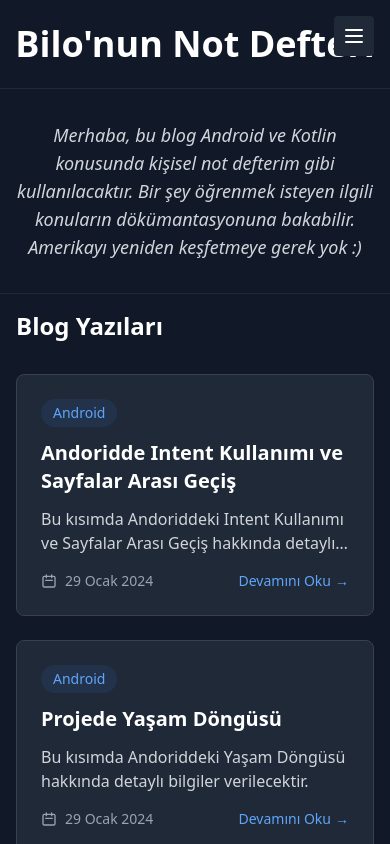
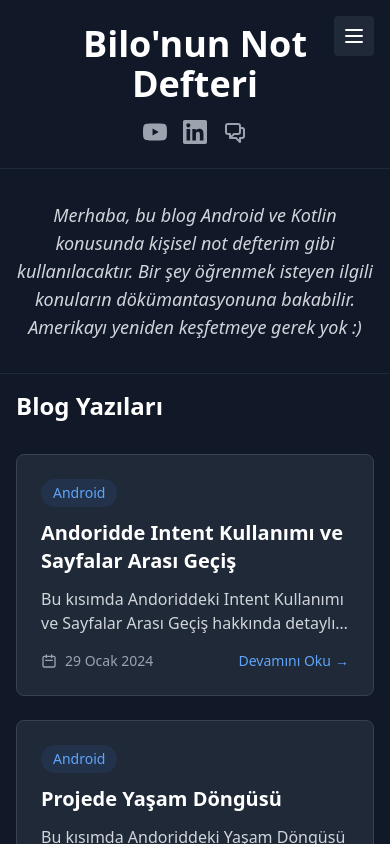
Before and after one commit to B1L0CAN/blog, a Next.js app: page / in a window 390 px wide. Shown: the top 844 px of the page. Built offline with nearby package versions, Linux system fonts and the light colour scheme.

Commit message:
Header düzeni güncellendi: Sosyal medya ikonları sağa yaslandı

```diff
--- a/src/app/page.tsx
+++ b/src/app/page.tsx
@@ -2,17 +2,27 @@ import BlogCard from '@/components/BlogCard';
 import Sidebar from '@/components/Sidebar';
 import { posts } from '@/data/posts';
 import Link from 'next/link';
+import SocialLinks from '@/components/SocialLinks';
 
 export default function Home() {
   return (
     <div className="flex flex-col min-h-screen bg-gray-900">
       {/* Başlık */}
       <header className="w-full py-6 border-b border-gray-800">
-        <Link href="/" className="hover:text-blue-400 transition-colors">
-          <h1 className="text-4xl font-bold text-white text-center">
-            Bilo&apos;nun Not Defteri
-          </h1>
-        </Link>
+        <div className="max-w-6xl mx-auto px-4">
+          <div className="flex flex-col md:block relative">
+            <div className="text-center mb-4 md:mb-0">
+              <Link href="/" className="hover:text-blue-400 transition-colors">
+                <h1 className="text-4xl font-bold text-white">
+                  Bilo&apos;nun Not Defteri
+                </h1>
+              </Link>
+            </div>
+            <div className="flex justify-center md:absolute md:right-0 md:top-1.5 md:-mr-80">
+              <SocialLinks />
+            </div>
+          </div>
+        </div>
       </header>
 
       {/* Giriş Yazısı */}
--- a/src/app/posts/[slug]/page.tsx
+++ b/src/app/posts/[slug]/page.tsx
@@ -15,6 +15,7 @@ import { useEffect, useRef } from 'react';
 import { use } from 'react';
 import { Components } from 'react-markdown';
 import type { DetailedHTMLProps, ImgHTMLAttributes } from 'react';
+import SocialLinks from '@/components/SocialLinks';
 
 interface CodeProps extends React.HTMLAttributes<HTMLElement> {
   node?: any;
@@ -160,11 +161,20 @@ export default function BlogPost({ params }: { params: Promise<{ slug: string }>
     <div className="flex flex-col min-h-screen bg-gray-900">
       {/* Başlık */}
       <header className="w-full py-6 border-b border-gray-800">
-        <Link href="/" className="hover:text-blue-400 transition-colors">
-          <h1 className="text-4xl font-bold text-white text-center">
-            Bilo&apos;nun Not Defteri
-          </h1>
-        </Link>
+        <div className="max-w-6xl mx-auto px-4">
+          <div className="flex flex-col md:block relative">
+            <div className="text-center mb-4 md:mb-0">
+              <Link href="/" className="hover:text-blue-400 transition-colors">
+                <h1 className="text-4xl font-bold text-white">
+                  Bilo&apos;nun Not Defteri
+                </h1>
+              </Link>
+            </div>
+            <div className="flex justify-center md:absolute md:right-0 md:top-1.5 md:-mr-80">
+              <SocialLinks />
+            </div>
+          </div>
+        </div>
       </header>
 
       <article className="max-w-3xl mx-auto py-8 px-4 flex-1">
--- /dev/null
+++ b/src/components/SocialLinks.tsx
@@ -0,0 +1,46 @@
+import Link from 'next/link';
+
+export default function SocialLinks() {
+  return (
+    <div className="flex items-center gap-4">
+      {/* YouTube */}
+      <a
+        href="https://www.youtube.com/@b1l020"
+        target="_blank"
+        rel="noopener noreferrer"
+        className="text-gray-400 hover:text-red-500 transition-colors"
+        title="YouTube"
+      >
+        <svg className="w-6 h-6" fill="currentColor" viewBox="0 0 24 24">
+          <path d="M23.498 6.186a3.016 3.016 0 0 0-2.122-2.136C19.505 3.545 12 3.545 12 3.545s-7.505 0-9.377.505A3.017 3.017 0 0 0 .502 6.186C0 8.07 0 12 0 12s0 3.93.502 5.814a3.016 3.016 0 0 0 2.122 2.136c1.871.505 9.376.505 9.376.505s7.505 0 9.377-.505a3.015 3.015 0 0 0 2.122-2.136C24 15.93 24 12 24 12s0-3.93-.502-5.814zM9.545 15.568V8.432L15.818 12l-6.273 3.568z"/>
+        </svg>
+      </a>
+
+      {/* LinkedIn */}
+      <a
+        href="https://www.linkedin.com/in/musa-bilal-yaz-515226232/"
+        target="_blank"
+        rel="noopener noreferrer"
+        className="text-gray-400 hover:text-blue-500 transition-colors"
+        title="LinkedIn"
+      >
+        <svg className="w-6 h-6" fill="currentColor" viewBox="0 0 24 24">
+          <path d="M20.447 20.452h-3.554v-5.569c0-1.328-.027-3.037-1.852-3.037-1.853 0-2.136 1.445-2.136 2.939v5.667H9.351V9h3.414v1.561h.046c.477-.9 1.637-1.85 3.37-1.85 3.601 0 4.267 2.37 4.267 5.455v6.286zM5.337 7.433c-1.144 0-2.063-.926-2.063-2.065 0-1.138.92-2.063 2.063-2.063 1.14 0 2.064.925 2.064 2.063 0 1.139-.925 2.065-2.064 2.065zm1.782 13.019H3.555V9h3.564v11.452zM22.225 0H1.771C.792 0 0 .774 0 1.729v20.542C0 23.227.792 24 1.771 24h20.451C23.2 24 24 23.227 24 22.271V1.729C24 .774 23.2 0 22.222 0h.003z"/>
+        </svg>
+      </a>
+
+      {/* Donanım Arşivi */}
+      <a
+        href="https://forum.donanimarsivi.com/uyeler/b1l0.75952/"
+        target="_blank"
+        rel="noopener noreferrer"
+        className="text-gray-400 hover:text-blue-400 transition-colors"
+        title="Donanım Arşivi"
+      >
+        <svg className="w-6 h-6" fill="none" stroke="currentColor" viewBox="0 0 24 24">
+          <path strokeLinecap="round" strokeLinejoin="round" strokeWidth={2} d="M17 8h2a2 2 0 012 2v6a2 2 0 01-2 2h-2v4l-4-4H9a1.994 1.994 0 01-1.414-.586m0 0L11 14h4a2 2 0 002-2V6a2 2 0 00-2-2H5a2 2 0 00-2 2v6a2 2 0 002 2h2v4l.586-.586z" />
+        </svg>
+      </a>
+    </div>
+  );
+}
```
